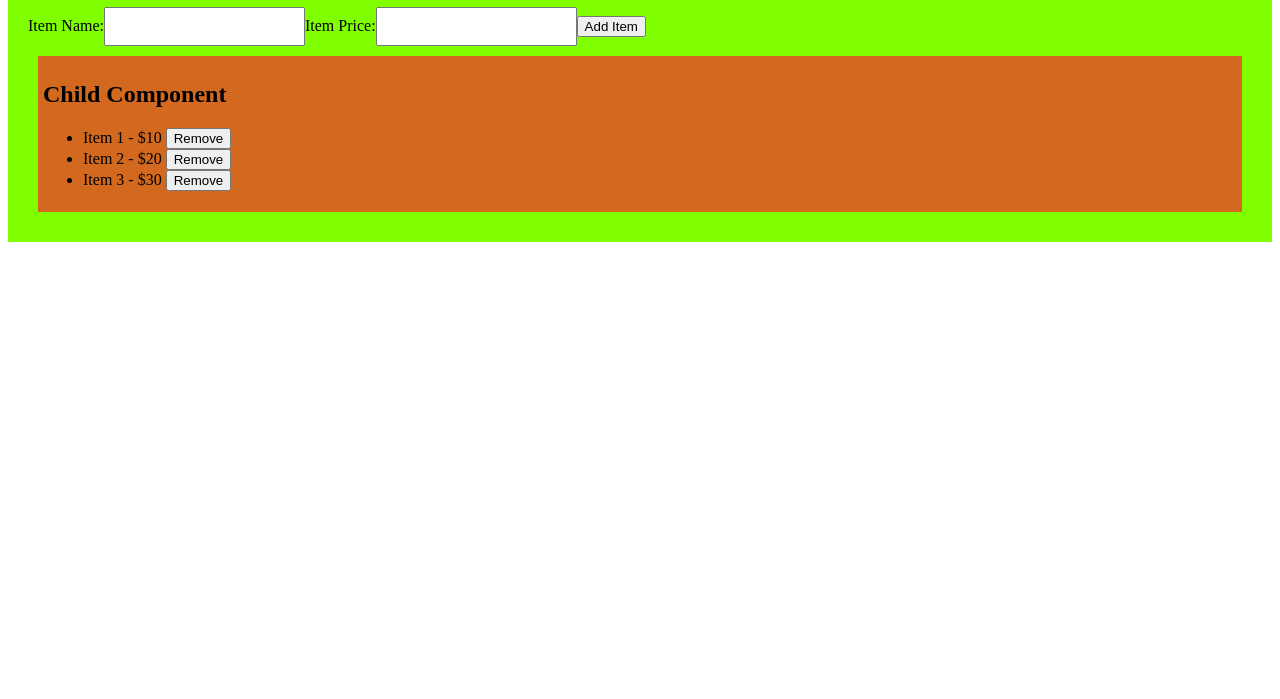
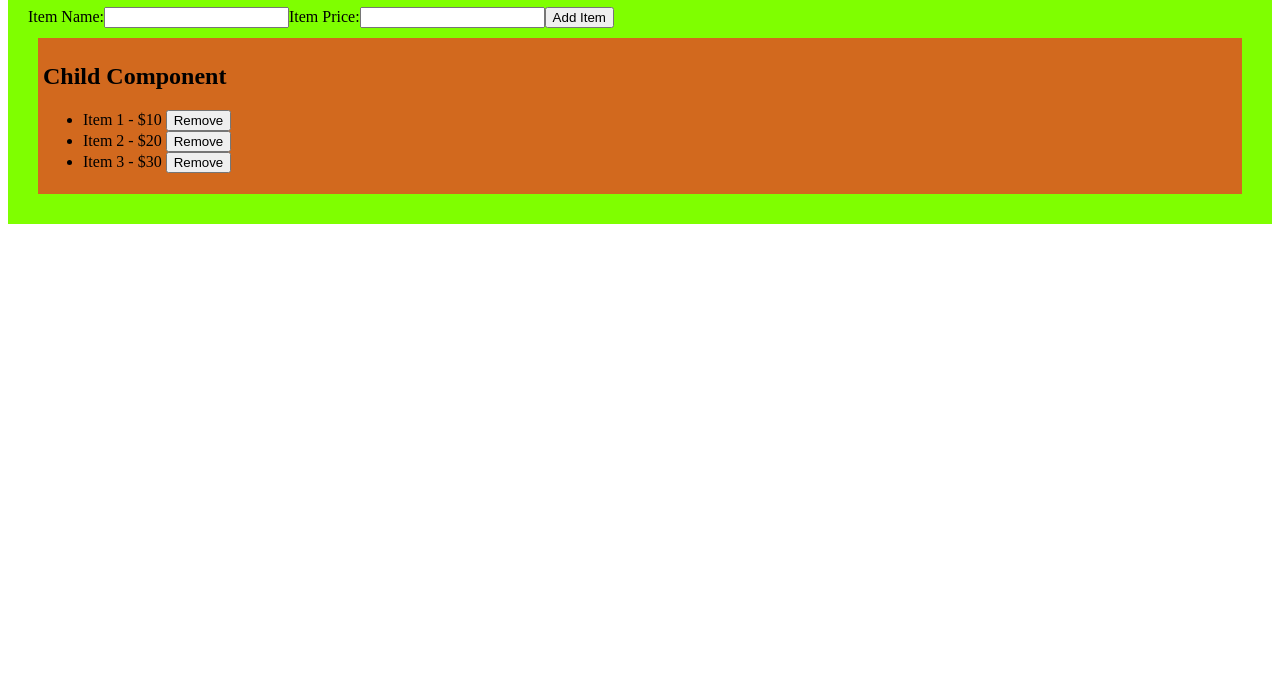
Before and after one commit to acciojob/lift-state-up-4-Suraj-Accio, a React app: page / in a window 1280 px wide. Shown: the part 101-800 px from the top of the page. Built offline with nearby package versions, Linux system fonts and the light colour scheme.

Commit message:
submitting code-Wed Mar 15 2023 18:24:42 GMT+0530 (India Standard Time)

```diff
--- a/src/styles/App.css
+++ b/src/styles/App.css
@@ -15,6 +15,3 @@
     background-color: gold;
     padding: 5px;
   }
-  input {
-    padding: 10px;
-  }
```
